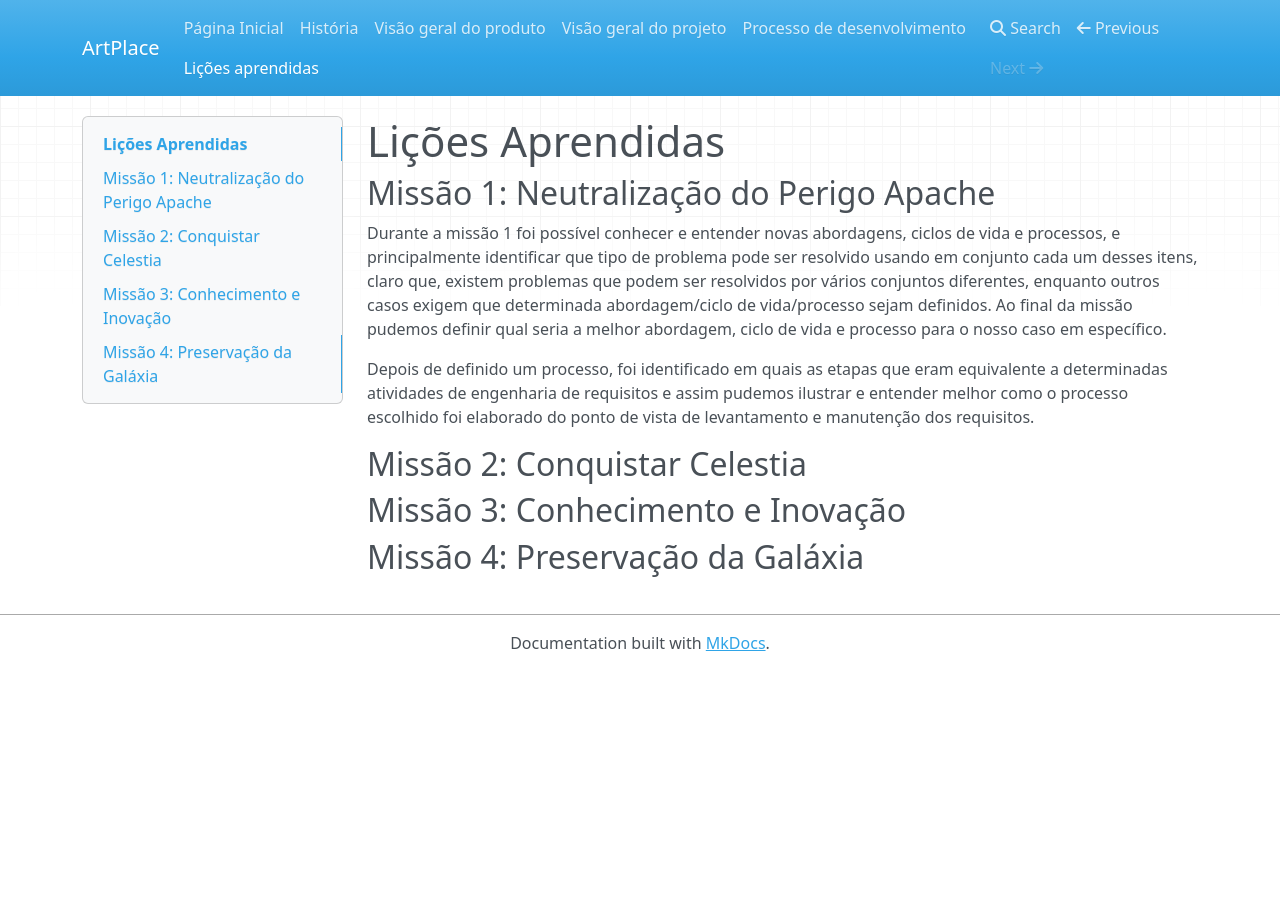
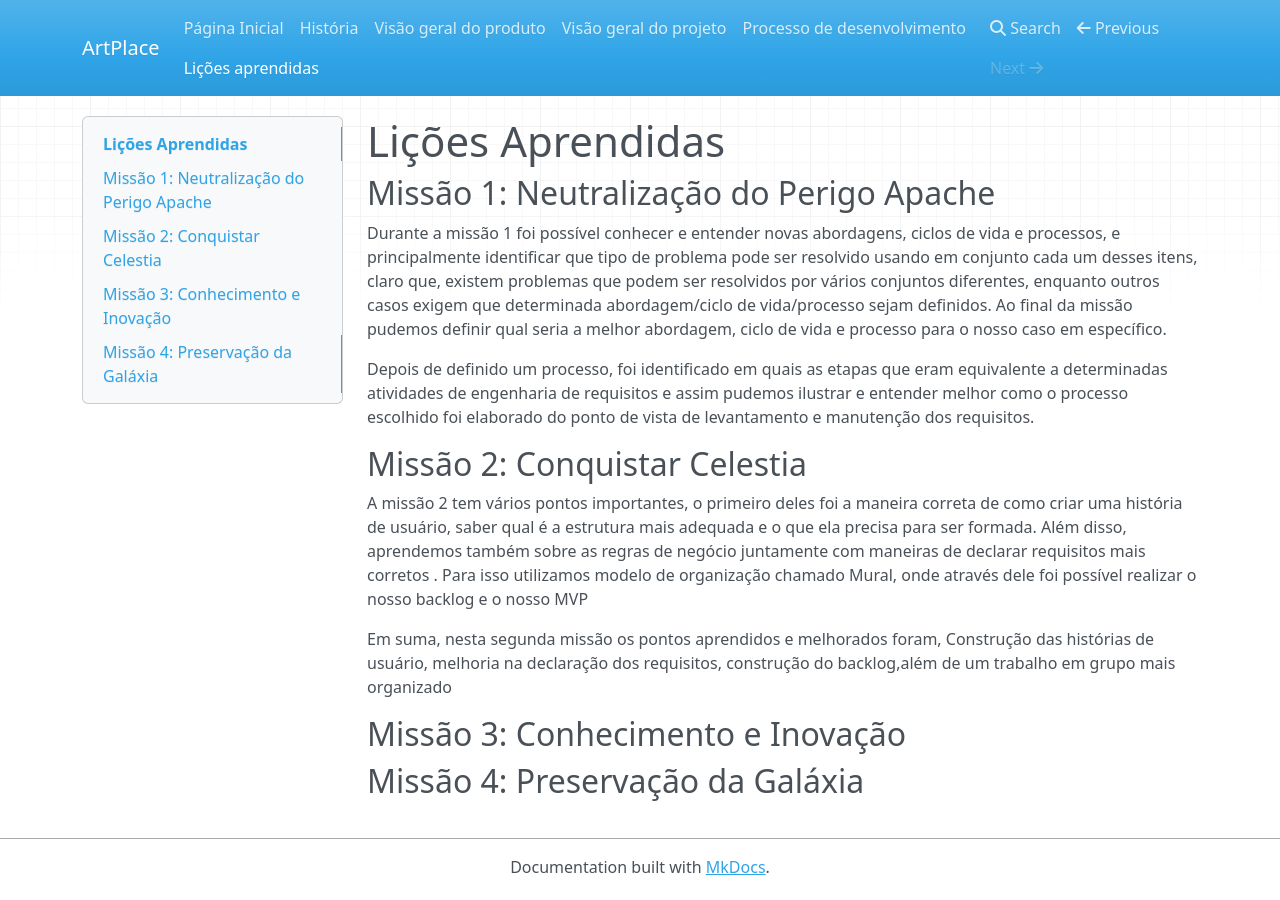
Before and after one commit to mdsreq-fga-unb/2023.2-ArtPlace, an MkDocs documentation site: the page built from docs/licoes.md, in a window 1280 px wide. Built offline with MkDocs 1.6.1, drawn with Linux system fonts in a browser that asks for light colours; nearby versions of some CDN libraries.

Commit message:
uploading lições

```diff
--- a/docs/licoes.md
+++ b/docs/licoes.md
@@ -7,6 +7,11 @@ Durante a missão 1 foi possível conhecer e entender novas abordagens, ciclos d
 Depois de definido um processo, foi identificado em quais as etapas que eram equivalente a determinadas atividades de engenharia de requisitos e assim pudemos ilustrar e entender melhor como o processo escolhido foi elaborado do ponto de vista de levantamento e manutenção dos requisitos.
 ## Missão 2: Conquistar Celestia
 
+A missão 2 tem vários pontos importantes, o primeiro deles foi a maneira correta de como criar uma história de usuário, saber qual é a estrutura mais adequada e o que ela precisa para ser formada. Além disso, aprendemos também sobre as regras de negócio juntamente com maneiras de declarar requisitos mais corretos . Para isso utilizamos modelo de organização chamado Mural, onde através dele foi possível realizar o nosso backlog e o nosso MVP
+
+Em suma, nesta segunda missão os pontos aprendidos e melhorados foram, Construção das histórias de usuário, melhoria na declaração dos requisitos, construção do backlog,além de um trabalho em grupo mais organizado
+
+
 ## Missão 3: Conhecimento e Inovação
 
 ## Missão 4: Preservação da Galáxia
```
